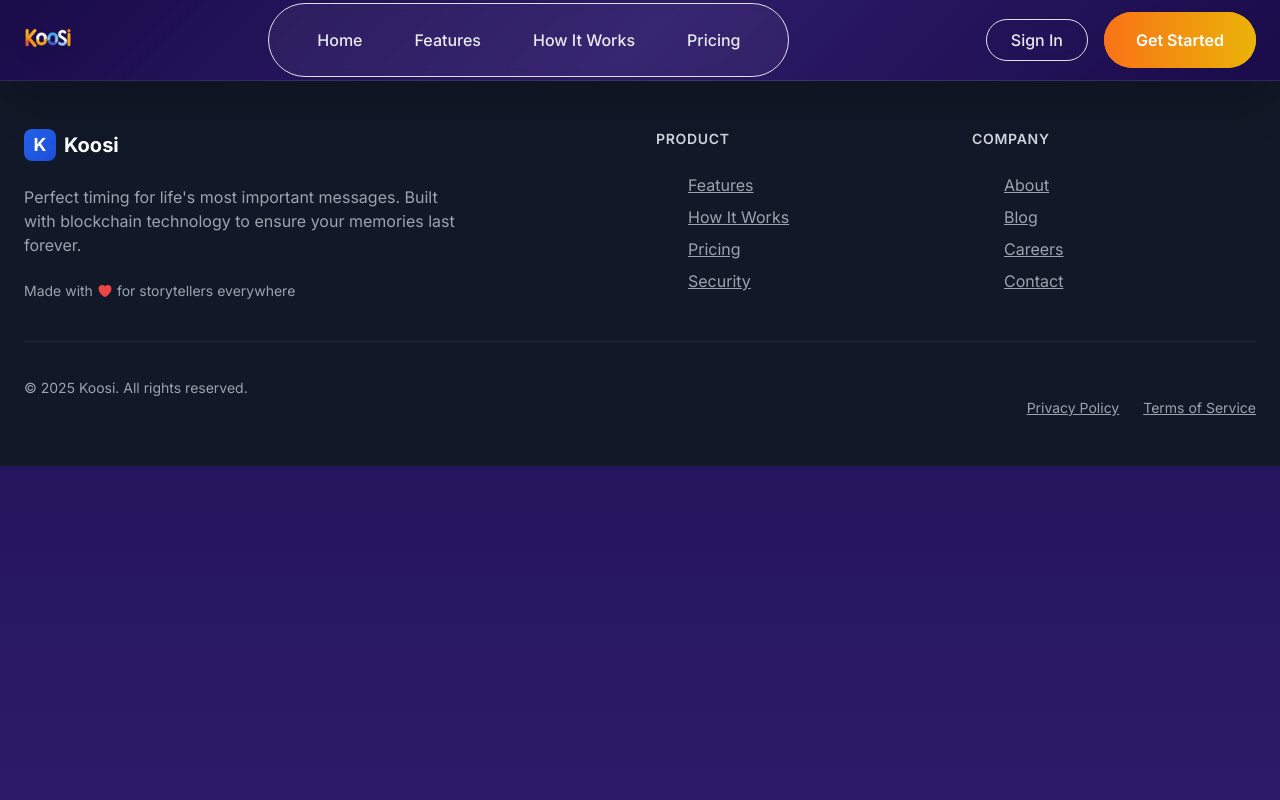
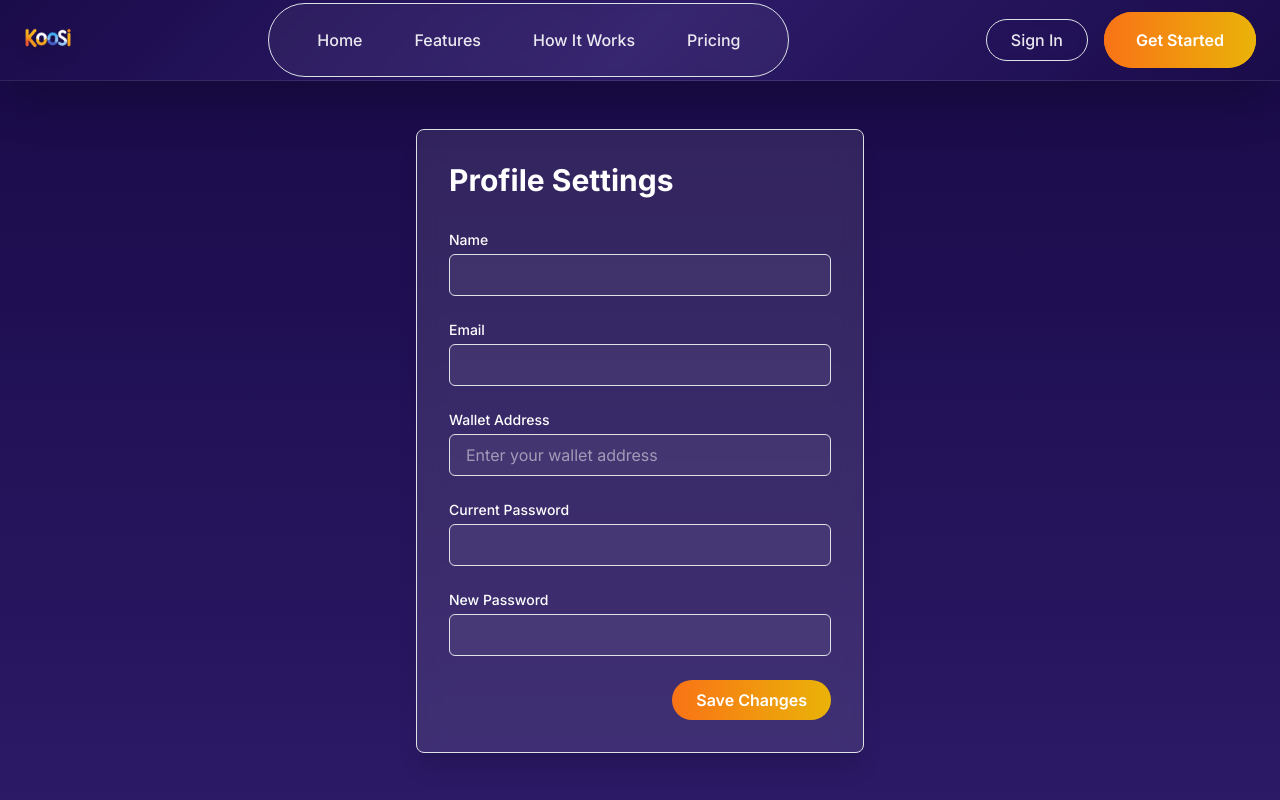
Before and after one commit to maureenblack/koosi, a React (Create React App) app: page /profile in a window 1280 px wide. Shown: the top 800 px of the page. Built offline with nearby package versions, Linux system fonts and the light colour scheme; no server answers.

Commit message:
Add user profile page with update functionality and API route

```diff
--- a/src/App.tsx
+++ b/src/App.tsx
@@ -10,6 +10,7 @@ import Pricing from './pages/Pricing';
 import { Login } from './components/Login';
 import { SignupSuccess } from './components/SignupSuccess';
 import { Dashboard } from './pages/Dashboard';
+import { Profile } from './pages/Profile';
 import Features from './components/Features';
 import './App.css';
 import './index.css';
@@ -36,6 +37,7 @@ function App() {
             <Route path="/login" element={<Login />} />
             <Route path="/signup-success" element={<SignupSuccess />} />
             <Route path="/dashboard" element={<Dashboard />} />
+            <Route path="/profile" element={<Profile />} />
           </Routes>
           <Footer />
           </div>
--- /dev/null
+++ b/src/pages/Profile.tsx
@@ -0,0 +1,186 @@
+import React, { useState } from 'react';
+import { useNavigate } from 'react-router-dom';
+import { useAuth } from '../contexts/AuthContext';
+import { AuthService } from '../services/auth.service';
+
+interface ProfileFormData {
+  name: string;
+  email: string;
+  currentPassword: string;
+  newPassword: string;
+  walletAddress: string;
+}
+
+export const Profile = () => {
+  const navigate = useNavigate();
+  const { user, setUser } = useAuth();
+  const [error, setError] = useState('');
+  const [success, setSuccess] = useState('');
+  const [loading, setLoading] = useState(false);
+  const [formData, setFormData] = useState<ProfileFormData>({
+    name: user?.name || '',
+    email: user?.email || '',
+    currentPassword: '',
+    newPassword: '',
+    walletAddress: user?.walletAddress || '',
+  });
+
+  const handleInputChange = (e: React.ChangeEvent<HTMLInputElement>) => {
+    const { name, value } = e.target;
+    setFormData(prev => ({ ...prev, [name]: value }));
+  };
+
+  const handleSubmit = async (e: React.FormEvent) => {
+    e.preventDefault();
+    setError('');
+    setSuccess('');
+    setLoading(true);
+
+    try {
+      // Only send fields that have changed
+      const updates: Partial<ProfileFormData> = {};
+      if (formData.name !== user?.name) updates.name = formData.name;
+      if (formData.email !== user?.email) updates.email = formData.email;
+      if (formData.walletAddress !== user?.walletAddress) updates.walletAddress = formData.walletAddress;
+      if (formData.newPassword) {
+        updates.newPassword = formData.newPassword;
+        updates.currentPassword = formData.currentPassword;
+      }
+
+      const response = await fetch(`${process.env.REACT_APP_API_URL || 'http://localhost:3001'}/api/users/profile`, {
+        method: 'PUT',
+        headers: {
+          'Content-Type': 'application/json',
+          'Authorization': `Bearer ${AuthService.getToken()}`,
+        },
+        body: JSON.stringify(updates),
+      });
+
+      if (!response.ok) {
+        const data = await response.json();
+        throw new Error(data.error || 'Failed to update profile');
+      }
+
+      const updatedUser = await response.json();
+      setUser(updatedUser);
+      setSuccess('Profile updated successfully');
+
+      // Clear password fields
+      setFormData(prev => ({
+        ...prev,
+        currentPassword: '',
+        newPassword: '',
+      }));
+    } catch (err: any) {
+      setError(err.message);
+    } finally {
+      setLoading(false);
+    }
+  };
+
+  return (
+    <div className="min-h-screen py-12 px-4 sm:px-6 lg:px-8 bg-gradient-to-b from-[#1A0B4A] to-[#2D1B69]">
+      <div className="max-w-md mx-auto bg-white/10 backdrop-blur-md p-8 rounded-lg shadow-xl border border-white/20">
+        <h2 className="text-3xl font-bold text-white mb-8">Profile Settings</h2>
+
+        <form onSubmit={handleSubmit} className="space-y-6">
+          <div>
+            <label className="block text-sm font-medium text-white">Name</label>
+            <input
+              type="text"
+              name="name"
+              value={formData.name}
+              onChange={handleInputChange}
+              className="mt-1 block w-full bg-white/5 border border-white/10 rounded-md py-2 px-3 text-white placeholder-white/50 focus:outline-none focus:ring-2 focus:ring-orange-500 focus:border-transparent"
+            />
+          </div>
+
+          <div>
+            <label className="block text-sm font-medium text-white">Email</label>
+            <input
+              type="email"
+              name="email"
+              value={formData.email}
+              onChange={handleInputChange}
+              className="mt-1 block w-full bg-white/5 border border-white/10 rounded-md py-2 px-3 text-white placeholder-white/50 focus:outline-none focus:ring-2 focus:ring-orange-500 focus:border-transparent"
+            />
+          </div>
+
+          <div>
+            <label className="block text-sm font-medium text-white">Wallet Address</label>
+            <input
+              type="text"
+              name="walletAddress"
+              value={formData.walletAddress}
+              onChange={handleInputChange}
+              placeholder="Enter your wallet address"
+              className="mt-1 block w-full bg-white/5 border border-white/10 rounded-md py-2 px-3 text-white placeholder-white/50 focus:outline-none focus:ring-2 focus:ring-orange-500 focus:border-transparent"
+            />
+          </div>
+
+          <div className="space-y-1">
+            <label className="block text-sm font-medium text-white">Current Password</label>
+            <input
+              type="password"
+              name="currentPassword"
+              value={formData.currentPassword}
+              onChange={handleInputChange}
+              className="mt-1 block w-full bg-white/5 border border-white/10 rounded-md py-2 px-3 text-white placeholder-white/50 focus:outline-none focus:ring-2 focus:ring-orange-500 focus:border-transparent"
+            />
+          </div>
+
+          <div className="space-y-1">
+            <label className="block text-sm font-medium text-white">New Password</label>
+            <input
+              type="password"
+              name="newPassword"
+              value={formData.newPassword}
+              onChange={handleInputChange}
+              className="mt-1 block w-full bg-white/5 border border-white/10 rounded-md py-2 px-3 text-white placeholder-white/50 focus:outline-none focus:ring-2 focus:ring-orange-500 focus:border-transparent"
+            />
+          </div>
+
+          {error && (
+            <div className="rounded-md bg-red-500/10 p-4">
+              <div className="flex">
+                <div className="flex-shrink-0">
+                  <svg className="h-5 w-5 text-red-400" viewBox="0 0 20 20" fill="currentColor">
+                    <path fillRule="evenodd" d="M10 18a8 8 0 100-16 8 8 0 000 16zM8.707 7.293a1 1 0 00-1.414 1.414L8.586 10l-1.293 1.293a1 1 0 101.414 1.414L10 11.414l1.293 1.293a1 1 0 001.414-1.414L11.414 10l1.293-1.293a1 1 0 00-1.414-1.414L10 8.586 8.707 7.293z" clipRule="evenodd" />
+                  </svg>
+                </div>
+                <div className="ml-3">
+                  <p className="text-sm text-red-300">{error}</p>
+                </div>
+              </div>
+            </div>
+          )}
+
+          {success && (
+            <div className="rounded-md bg-green-500/10 p-4">
+              <div className="flex">
+                <div className="flex-shrink-0">
+                  <svg className="h-5 w-5 text-green-400" viewBox="0 0 20 20" fill="currentColor">
+                    <path fillRule="evenodd" d="M10 18a8 8 0 100-16 8 8 0 000 16zm3.707-9.293a1 1 0 00-1.414-1.414L9 10.586 7.707 9.293a1 1 0 00-1.414 1.414l2 2a1 1 0 001.414 0l4-4z" clipRule="evenodd" />
+                  </svg>
+                </div>
+                <div className="ml-3">
+                  <p className="text-sm text-green-300">{success}</p>
+                </div>
+              </div>
+            </div>
+          )}
+
+          <div className="flex justify-end">
+            <button
+              type="submit"
+              disabled={loading}
+              className="bg-gradient-to-r from-orange-500 to-yellow-500 text-white px-6 py-2 rounded-full font-semibold hover:from-orange-600 hover:to-yellow-600 focus:outline-none focus:ring-2 focus:ring-orange-500 focus:ring-offset-2 focus:ring-offset-gray-900 disabled:opacity-50 disabled:cursor-not-allowed transition-all duration-200"
+            >
+              {loading ? 'Saving...' : 'Save Changes'}
+            </button>
+          </div>
+        </form>
+      </div>
+    </div>
+  );
+};
```
Also changed, not shown: 1 other file (tests, documents, lock files or other folders).
